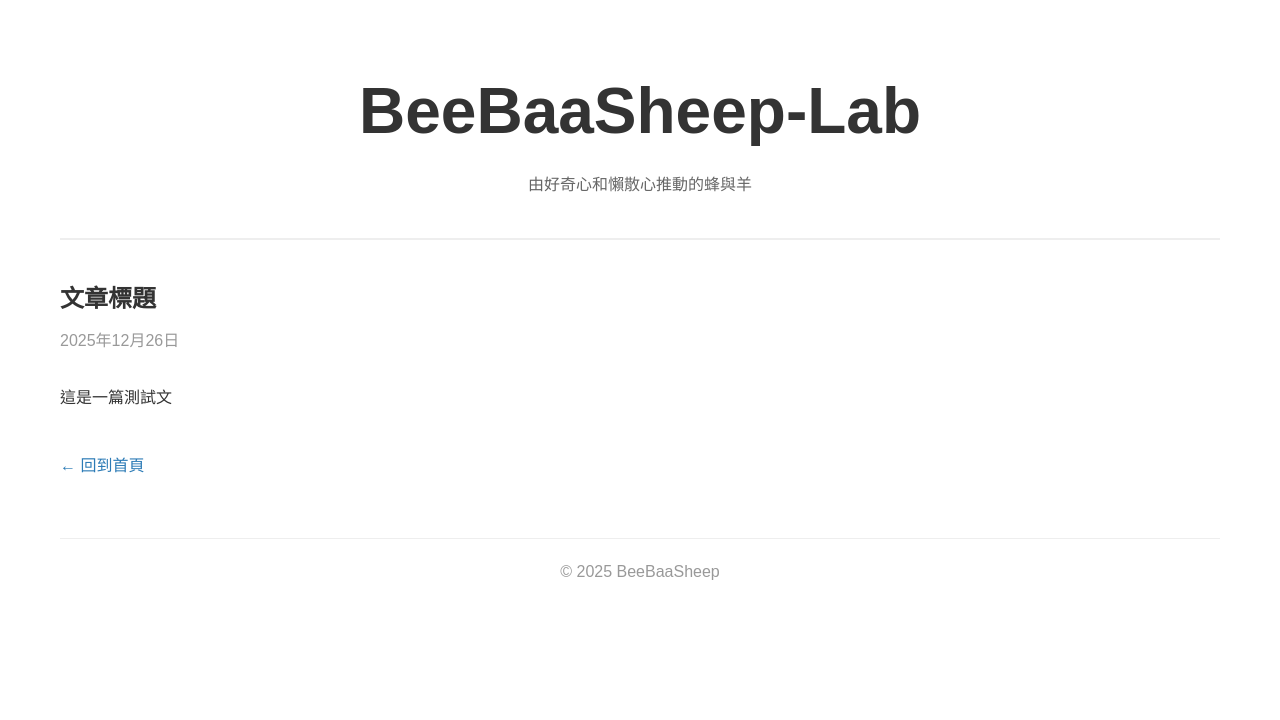
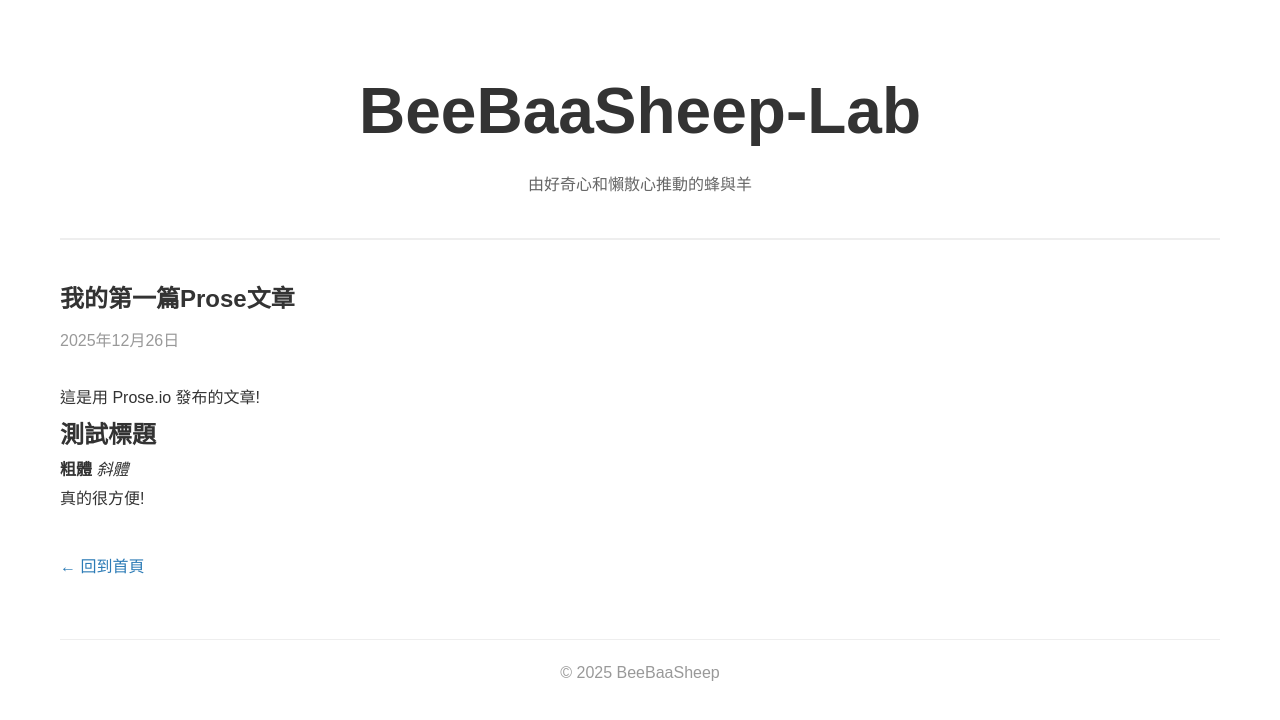
Before and after one commit to beebaasheep-lab/beebaasheepzzz, a Jekyll site: the page built from _posts/2025-12-26-文章標題.md, in a window 1280 px wide. Shown: the top 720 px of the page. Built offline with Jekyll 4.4.1, drawn with Linux system fonts in a browser that asks for light colours; our own code applies the rules of GitHub Pages for plain Markdown files.

Commit message:
Update 2025-12-26-文章標題.md

```diff
--- a/_posts/2025-12-26-文章標題.md
+++ b/_posts/2025-12-26-文章標題.md
@@ -1 +1,13 @@
-這是一篇測試文
+---
+layout: post
+title: "我的第一篇Prose文章"
+date: 2025-12-26
+---
+
+這是用 Prose.io 發布的文章!
+
+## 測試標題
+
+**粗體** *斜體*
+
+真的很方便!
```
